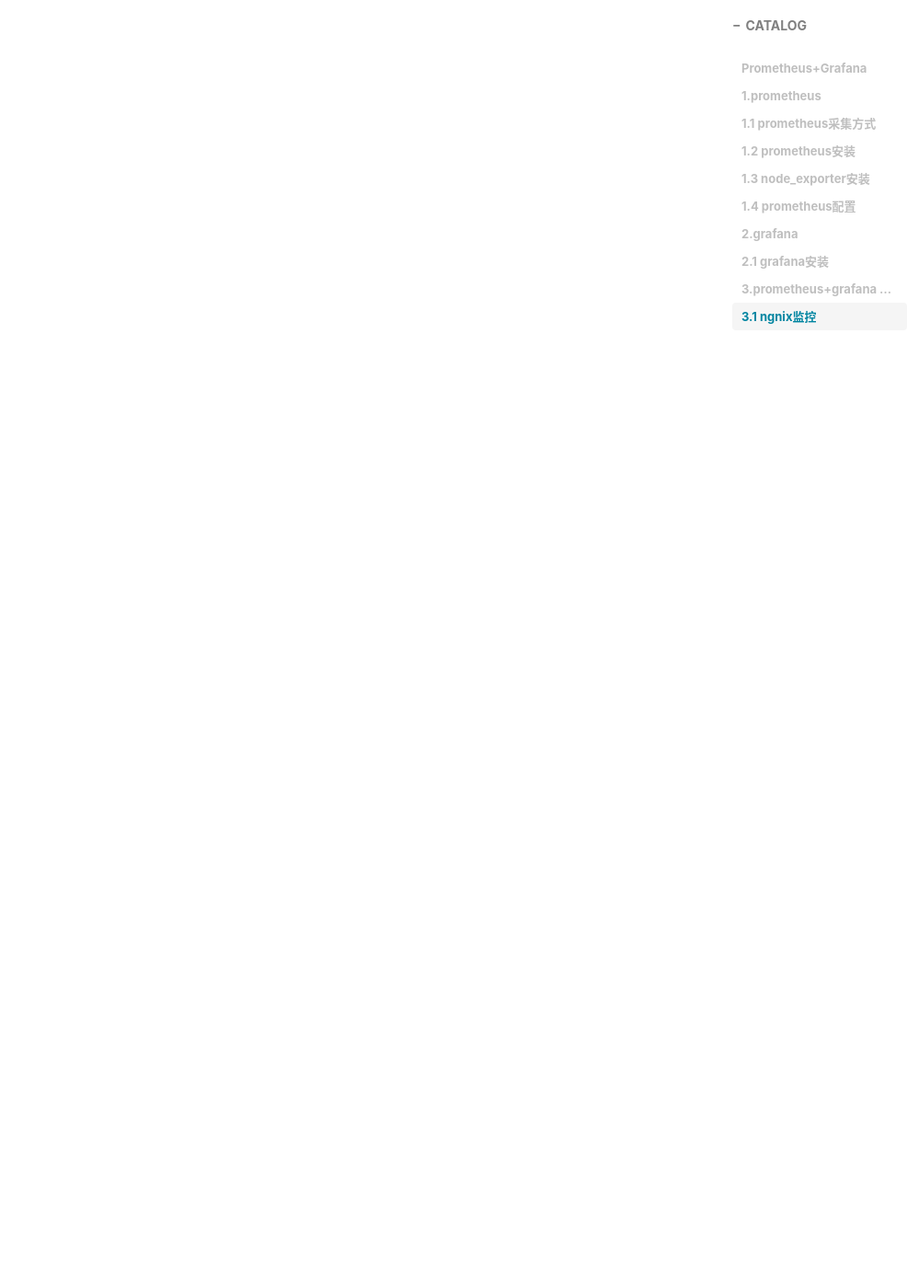
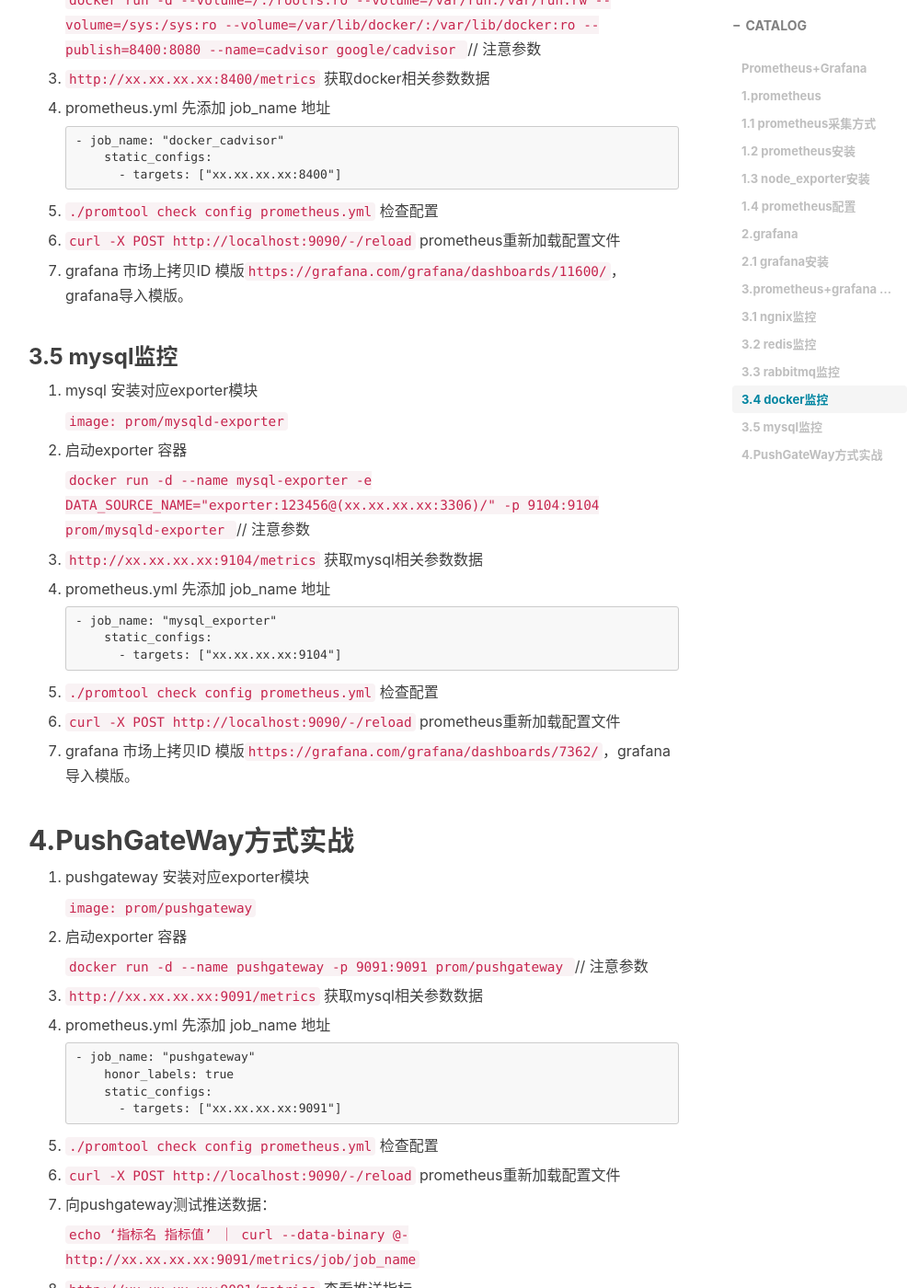
Before and after one commit to wangyang1996/wangyang1996.github.io, a Jekyll site: the page built from _posts/2024-8-6-prometheus.md, in a window 1280 px wide and 1400 px high, scrolled down 5832 px. Shown: the whole window at 92% size, without its empty margins (234-1233 px from the left). Built offline with Jekyll 4.4.1, drawn with Linux system fonts in a browser that asks for light colours; nearby versions of some CDN libraries; comment, search, counter and statistics services are not loaded; some of the changed text lies outside the part shown.

Commit message:
modify prometheus.md

````diff
--- a/_posts/2024-8-6-prometheus.md
+++ b/_posts/2024-8-6-prometheus.md
@@ -193,3 +193,207 @@ curl -X POST http://localhost:9090/-/reload
 10. `curl -X POST http://localhost:9090/-/reload`      prometheus重新加载配置文件
 
 11. grafana 市场上拷贝ID 模版`https://grafana.com/grafana/dashboards/12708-nginx/`，grafana导入模版。
+
+
+
+### 3.2 redis监控
+
+1. redis 安装对应exporter模块
+
+   `image: oliver006/redis_exporter`
+
+2. 启动exporter 容器
+
+   `docker run -d --name redis-exporter -p 9121:9121 oliver006/redis_exporter --redis.addr redis://xx.xx.xx.xx:6379 --redis.password '123456'`    // 注意参数
+
+3. `http://xx.xx.xx.xx:9121/metrics`      获取redis相关参数数据
+
+4. prometheus.yml  先添加 job_name 地址
+
+   ```
+   - job_name: "redis_exporter"
+       static_configs:
+         - targets: ["xx.xx.xx.xx:9121"]
+   ```
+
+5. alert.yml  添加触发器配置信息
+
+   ```
+   groups:
+   - name: redis
+     rules:
+     - alert: RedisDown
+       expr: redis_up == 0
+       for: 0m
+       labels:
+         severity: critical
+       annotations:
+         summary: "redis异常，实例：\{\{$labels.instance\}\}"
+         description: "\{\{$labels.job\}\} redis已关闭"
+   ```
+
+6. `./promtool check config prometheus.yml` 检查配置
+
+7. `curl -X POST http://localhost:9090/-/reload`      prometheus重新加载配置文件
+
+8. grafana 市场上拷贝ID 模版`https://grafana.com/grafana/dashboards/11835/`，grafana导入模版。
+
+
+
+### 3.3 rabbitmq监控
+
+1. rabbitmq 安装对应exporter模块
+
+   `image: kbudde/rabbitmq-exporter`
+
+2. 启动exporter 容器
+
+   `docker run -d --name rabbitmq-exporter -p 9419:9419 -e RABBIT_URL=http://xx.xx.xx.xx:15672 -e RABBIT_USER=guest -e RABBIT_PASSWORD=guest kbudde/rabbitmq-exporter`    // 注意 env 参数
+
+3. `http://xx.xx.xx.xx:9419/metrics`      获取rabbitmq相关参数数据
+
+4. prometheus.yml  先添加 job_name 地址
+
+   ```
+   - job_name: "rabbitmq_exporter"
+       static_configs:
+         - targets: ["xx.xx.xx.xx:9419"]
+   ```
+
+5. alert.yml  添加触发器配置信息
+
+   ```
+   groups:
+   - name: rabbitmq
+     rules:
+     - alert: RabbitmqDown
+       expr: rabbitmq_up != 1
+       for: 0m
+       labels:
+         severity: critical
+       annotations:
+         summary: "rabbitmq异常，实例：\{\{$labels.instance\}\}"
+         description: "\{\{$labels.job\}\} rabbitmq已关闭"
+   ```
+
+6. `./promtool check config prometheus.yml` 检查配置
+
+7. `curl -X POST http://localhost:9090/-/reload`      prometheus重新加载配置文件
+
+8. grafana 市场上拷贝ID 模版`https://grafana.com/grafana/dashboards/4279/`，grafana导入模版。
+
+
+
+### 3.4 docker监控
+
+1. docker 安装对应exporter模块
+
+   `image: google/cadvisor`
+
+2. 启动exporter 容器
+
+   `docker run -d --volume=/:/rootfs:ro --volume=/var/run:/var/run:rw --volume=/sys:/sys:ro --volume=/var/lib/docker/:/var/lib/docker:ro --publish=8400:8080 --name=cadvisor google/cadvisor `    // 注意参数
+
+3. `http://xx.xx.xx.xx:8400/metrics`      获取docker相关参数数据
+
+4. prometheus.yml  先添加 job_name 地址
+
+   ```
+   - job_name: "docker_cadvisor"
+       static_configs:
+         - targets: ["xx.xx.xx.xx:8400"]
+   ```
+
+5. `./promtool check config prometheus.yml` 检查配置
+
+6. `curl -X POST http://localhost:9090/-/reload`      prometheus重新加载配置文件
+
+7. grafana 市场上拷贝ID 模版`https://grafana.com/grafana/dashboards/11600/`，grafana导入模版。
+
+
+
+### 3.5 mysql监控
+
+1. mysql 安装对应exporter模块
+
+   `image: prom/mysqld-exporter`
+
+2. 启动exporter 容器
+
+   `docker run -d --name mysql-exporter -e DATA_SOURCE_NAME="exporter:123456@(xx.xx.xx.xx:3306)/" -p 9104:9104 prom/mysqld-exporter `    // 注意参数
+
+3. `http://xx.xx.xx.xx:9104/metrics`      获取mysql相关参数数据
+
+4. prometheus.yml  先添加 job_name 地址
+
+   ```
+   - job_name: "mysql_exporter"
+       static_configs:
+         - targets: ["xx.xx.xx.xx:9104"]
+   ```
+
+5. `./promtool check config prometheus.yml` 检查配置
+
+6. `curl -X POST http://localhost:9090/-/reload`      prometheus重新加载配置文件
+
+7. grafana 市场上拷贝ID 模版`https://grafana.com/grafana/dashboards/7362/`，grafana导入模版。
+
+
+
+## 4.PushGateWay方式实战
+
+1. pushgateway  安装对应exporter模块
+
+   `image: prom/pushgateway`
+
+2. 启动exporter 容器
+
+   `docker run -d --name pushgateway -p 9091:9091 prom/pushgateway `    // 注意参数
+
+3. `http://xx.xx.xx.xx:9091/metrics`      获取mysql相关参数数据
+
+4. prometheus.yml  先添加 job_name 地址
+
+   ```
+   - job_name: "pushgateway"
+       honor_labels: true
+       static_configs:
+         - targets: ["xx.xx.xx.xx:9091"]
+   ```
+
+5. `./promtool check config prometheus.yml` 检查配置
+
+6. `curl -X POST http://localhost:9090/-/reload`      prometheus重新加载配置文件
+
+7. 向pushgateway测试推送数据：
+
+   `echo ‘指标名 指标值’ ｜ curl --data-binary @- http://xx.xx.xx.xx:9091/metrics/job/job_name`
+
+8. `http://xx.xx.xx.xx:9091/metrics` 查看推送指标
+
+9. shell 脚本推送到pushgatway , crontab 定期发送 +  sleep方式
+
+   shell脚本：
+
+   ```
+   #!/bin/sh
+   use_memory=`free -m | awk 'NR==2{print $3}'`
+   echo "use_memory_mb ${use_memory}" | curl --data-binary @- http://xx.xx.xx.xx:9091/metrics/job/test_job/instance/test
+   ```
+
+   crontab:
+
+   ```
+   * * * * * /bin/sh /usr/local/prometheus/shell/use_memory.sh  >/dev/null 2>&1
+   * * * * * sleep 15; /bin/sh /usr/local/prometheus/shell/use_memory.sh  >/dev/null 2>&1
+   * * * * * sleep 30; /bin/sh /usr/local/prometheus/shell/use_memory.sh  >/dev/null 2>&1
+   * * * * * sleep 45; /bin/sh /usr/local/prometheus/shell/use_memory.sh  >/dev/null 2>&1
+   ```
+
+10. grafana上制作dashboard模版
+
+11. pushgateway 数据不更新的话，是旧的数据
+
+    删除pushgateway指标
+
+    `curl -X DELETE http://xx.xx.xx.xx:9091/metrics/job/test_job/instance/test`
````
